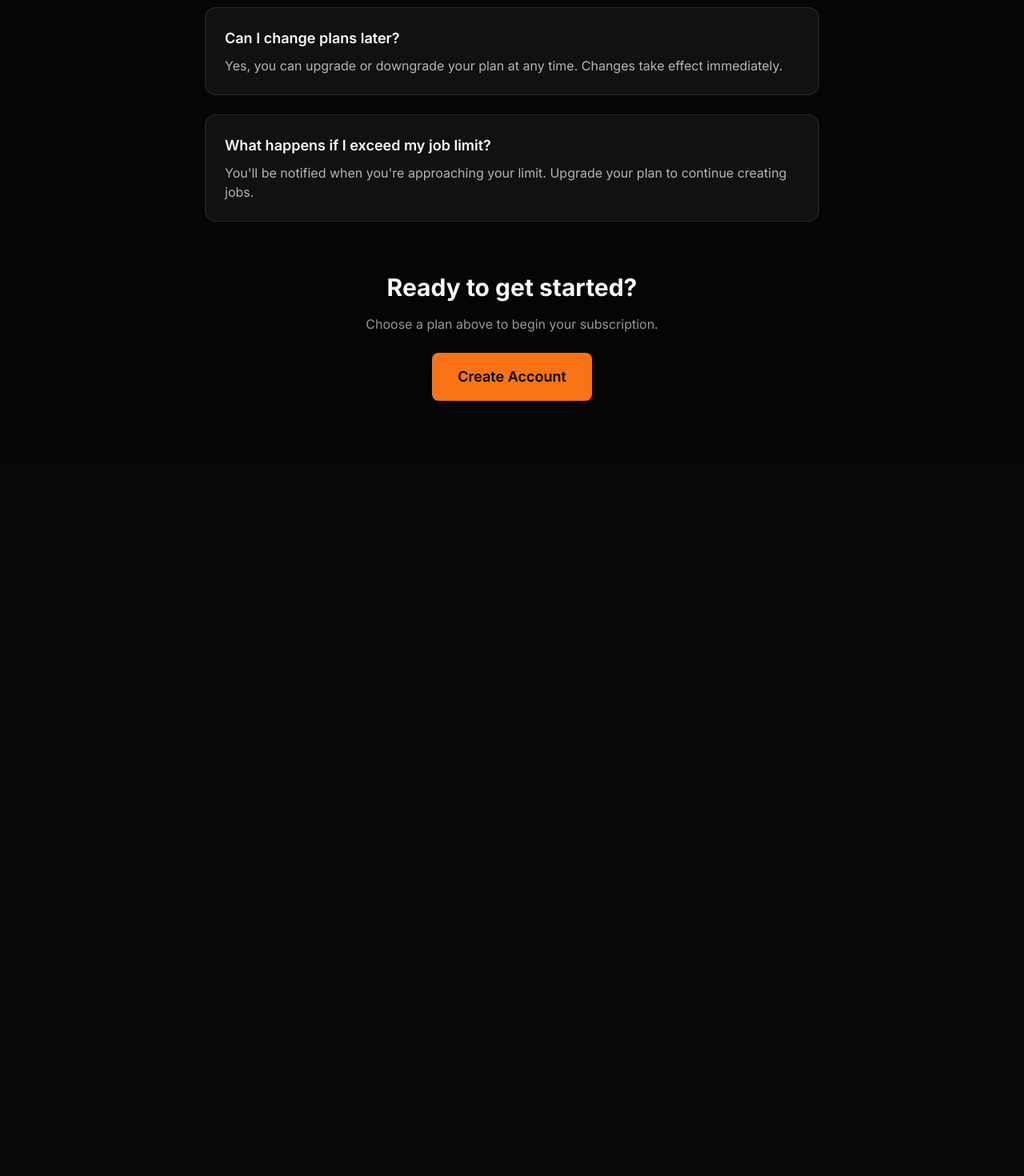
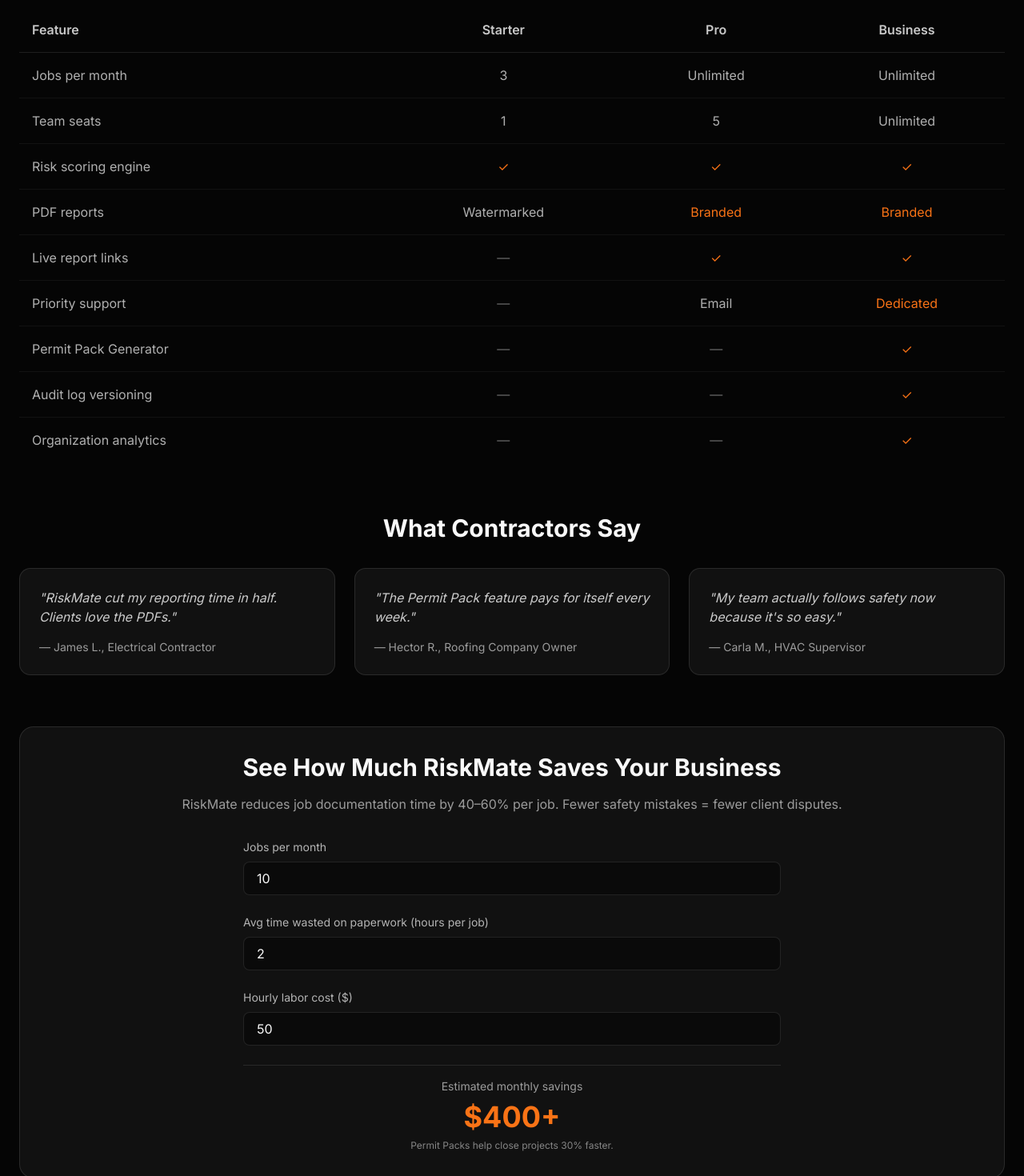
Before and after one commit to surenss861/riskmate, a Next.js app: page /pricing in a window 1280 px wide. Shown: the part 940-2410 px from the top of the page at 80% size. Before the commit the page ends 1521 px from the top, so only its background shows below. Built offline with nearby package versions, Linux system fonts and the light colour scheme; no server answers.

Commit message:
Add feature comparison table, ROI calculator, and testimonials to pricing page

```diff
--- a/app/dashboard/jobs/page.tsx
+++ b/app/dashboard/jobs/page.tsx
@@ -98,14 +98,6 @@ export default function JobsPage() {
     <ProtectedRoute>
       <div className="min-h-screen bg-[#050505] text-white">
         <DashboardNavbar email={user?.email} onLogout={() => router.push('/')} />
-        <div className="max-w-7xl mx-auto px-6 py-8">
-          <div className="mb-6">
-            <h1 className="text-3xl font-bold mb-2">Job Roaster</h1>
-            <p className="text-sm text-white/60">
-              Your centralized job hub — track progress, hazards, documents, and generate audit-ready reports.
-            </p>
-          </div>
-
         <div className="mx-auto max-w-7xl px-6 py-14">
           <motion.div
             initial={{ opacity: 0, y: 24 }}
@@ -116,10 +108,10 @@ export default function JobsPage() {
             <div className="flex items-center justify-between">
               <div>
                 <h1 className="font-display text-4xl font-bold text-white md:text-5xl">
-                  Job Roster
+                  Job Roaster
                 </h1>
                 <p className="mt-2 text-white/60">
-                  View and manage all your jobs
+                  Your centralized job hub — track progress, hazards, documents, and generate audit-ready reports.
                 </p>
               </div>
               <button
--- a/app/pricing/page.tsx
+++ b/app/pricing/page.tsx
@@ -215,6 +215,162 @@ export default function PricingPage() {
           </motion.div>
         </div>
 
+        {/* Feature Comparison Table */}
+        <div className="mb-16">
+          <h2 className="text-3xl font-bold text-center mb-8">Compare Plans</h2>
+          <div className="overflow-x-auto">
+            <table className="w-full border-collapse">
+              <thead>
+                <tr className="border-b border-white/10">
+                  <th className="text-left p-4 text-white/80 font-semibold">Feature</th>
+                  <th className="text-center p-4 text-white/80 font-semibold">Starter</th>
+                  <th className="text-center p-4 text-white/80 font-semibold">Pro</th>
+                  <th className="text-center p-4 text-white/80 font-semibold">Business</th>
+                </tr>
+              </thead>
+              <tbody>
+                <tr className="border-b border-white/5">
+                  <td className="p-4 text-white/70">Jobs per month</td>
+                  <td className="p-4 text-center text-white/70">3</td>
+                  <td className="p-4 text-center text-white/70">Unlimited</td>
+                  <td className="p-4 text-center text-white/70">Unlimited</td>
+                </tr>
+                <tr className="border-b border-white/5">
+                  <td className="p-4 text-white/70">Team seats</td>
+                  <td className="p-4 text-center text-white/70">1</td>
+                  <td className="p-4 text-center text-white/70">5</td>
+                  <td className="p-4 text-center text-white/70">Unlimited</td>
+                </tr>
+                <tr className="border-b border-white/5">
+                  <td className="p-4 text-white/70">Risk scoring engine</td>
+                  <td className="p-4 text-center text-[#F97316]">✓</td>
+                  <td className="p-4 text-center text-[#F97316]">✓</td>
+                  <td className="p-4 text-center text-[#F97316]">✓</td>
+                </tr>
+                <tr className="border-b border-white/5">
+                  <td className="p-4 text-white/70">PDF reports</td>
+                  <td className="p-4 text-center text-white/70">Watermarked</td>
+                  <td className="p-4 text-center text-[#F97316]">Branded</td>
+                  <td className="p-4 text-center text-[#F97316]">Branded</td>
+                </tr>
+                <tr className="border-b border-white/5">
+                  <td className="p-4 text-white/70">Live report links</td>
+                  <td className="p-4 text-center text-white/40">—</td>
+                  <td className="p-4 text-center text-[#F97316]">✓</td>
+                  <td className="p-4 text-center text-[#F97316]">✓</td>
+                </tr>
+                <tr className="border-b border-white/5">
+                  <td className="p-4 text-white/70">Priority support</td>
+                  <td className="p-4 text-center text-white/40">—</td>
+                  <td className="p-4 text-center text-white/70">Email</td>
+                  <td className="p-4 text-center text-[#F97316]">Dedicated</td>
+                </tr>
+                <tr className="border-b border-white/5">
+                  <td className="p-4 text-white/70">Permit Pack Generator</td>
+                  <td className="p-4 text-center text-white/40">—</td>
+                  <td className="p-4 text-center text-white/40">—</td>
+                  <td className="p-4 text-center text-[#F97316]">✓</td>
+                </tr>
+                <tr className="border-b border-white/5">
+                  <td className="p-4 text-white/70">Audit log versioning</td>
+                  <td className="p-4 text-center text-white/40">—</td>
+                  <td className="p-4 text-center text-white/40">—</td>
+                  <td className="p-4 text-center text-[#F97316]">✓</td>
+                </tr>
+                <tr>
+                  <td className="p-4 text-white/70">Organization analytics</td>
+                  <td className="p-4 text-center text-white/40">—</td>
+                  <td className="p-4 text-center text-white/40">—</td>
+                  <td className="p-4 text-center text-[#F97316]">✓</td>
+                </tr>
+              </tbody>
+            </table>
+          </div>
+        </div>
+
+        {/* Testimonials */}
+        <div className="mb-16">
+          <h2 className="text-3xl font-bold text-center mb-8">What Contractors Say</h2>
+          <div className="grid md:grid-cols-3 gap-6">
+            <motion.div
+              initial={{ opacity: 0, y: 20 }}
+              animate={{ opacity: 1, y: 0 }}
+              transition={{ delay: 0.1 }}
+              className="bg-white/5 border border-white/10 rounded-xl p-6"
+            >
+              <p className="text-white/80 mb-4 italic">
+                &quot;RiskMate cut my reporting time in half. Clients love the PDFs.&quot;
+              </p>
+              <p className="text-sm text-white/60">— James L., Electrical Contractor</p>
+            </motion.div>
+            <motion.div
+              initial={{ opacity: 0, y: 20 }}
+              animate={{ opacity: 1, y: 0 }}
+              transition={{ delay: 0.2 }}
+              className="bg-white/5 border border-white/10 rounded-xl p-6"
+            >
+              <p className="text-white/80 mb-4 italic">
+                &quot;The Permit Pack feature pays for itself every week.&quot;
+              </p>
+              <p className="text-sm text-white/60">— Hector R., Roofing Company Owner</p>
+            </motion.div>
+            <motion.div
+              initial={{ opacity: 0, y: 20 }}
+              animate={{ opacity: 1, y: 0 }}
+              transition={{ delay: 0.3 }}
+              className="bg-white/5 border border-white/10 rounded-xl p-6"
+            >
+              <p className="text-white/80 mb-4 italic">
+                &quot;My team actually follows safety now because it&apos;s so easy.&quot;
+              </p>
+              <p className="text-sm text-white/60">— Carla M., HVAC Supervisor</p>
+            </motion.div>
+          </div>
+        </div>
+
+        {/* ROI Calculator */}
+        <div className="mb-16 bg-white/5 border border-white/10 rounded-2xl p-8">
+          <h2 className="text-3xl font-bold text-center mb-4">See How Much RiskMate Saves Your Business</h2>
+          <p className="text-center text-white/60 mb-8">
+            RiskMate reduces job documentation time by 40–60% per job. Fewer safety mistakes = fewer client disputes.
+          </p>
+          <div className="max-w-2xl mx-auto space-y-6">
+            <div>
+              <label className="block text-sm text-white/70 mb-2">Jobs per month</label>
+              <input
+                type="number"
+                defaultValue="10"
+                className="w-full bg-black/40 border border-white/10 rounded-lg px-4 py-2 text-white focus:outline-none focus:ring-2 focus:ring-[#F97316]"
+              />
+            </div>
+            <div>
+              <label className="block text-sm text-white/70 mb-2">Avg time wasted on paperwork (hours per job)</label>
+              <input
+                type="number"
+                defaultValue="2"
+                className="w-full bg-black/40 border border-white/10 rounded-lg px-4 py-2 text-white focus:outline-none focus:ring-2 focus:ring-[#F97316]"
+              />
+            </div>
+            <div>
+              <label className="block text-sm text-white/70 mb-2">Hourly labor cost ($)</label>
+              <input
+                type="number"
+                defaultValue="50"
+                className="w-full bg-black/40 border border-white/10 rounded-lg px-4 py-2 text-white focus:outline-none focus:ring-2 focus:ring-[#F97316]"
+              />
+            </div>
+            <div className="pt-4 border-t border-white/10">
+              <div className="text-center">
+                <p className="text-sm text-white/60 mb-2">Estimated monthly savings</p>
+                <p className="text-4xl font-bold text-[#F97316]">$400+</p>
+                <p className="text-xs text-white/50 mt-2">
+                  Permit Packs help close projects 30% faster.
+                </p>
+              </div>
+            </div>
+          </div>
+        </div>
+
         {/* FAQ Section */}
         <div className="max-w-3xl mx-auto">
           <h2 className="text-3xl font-bold text-center mb-8">Frequently Asked Questions</h2>
```
